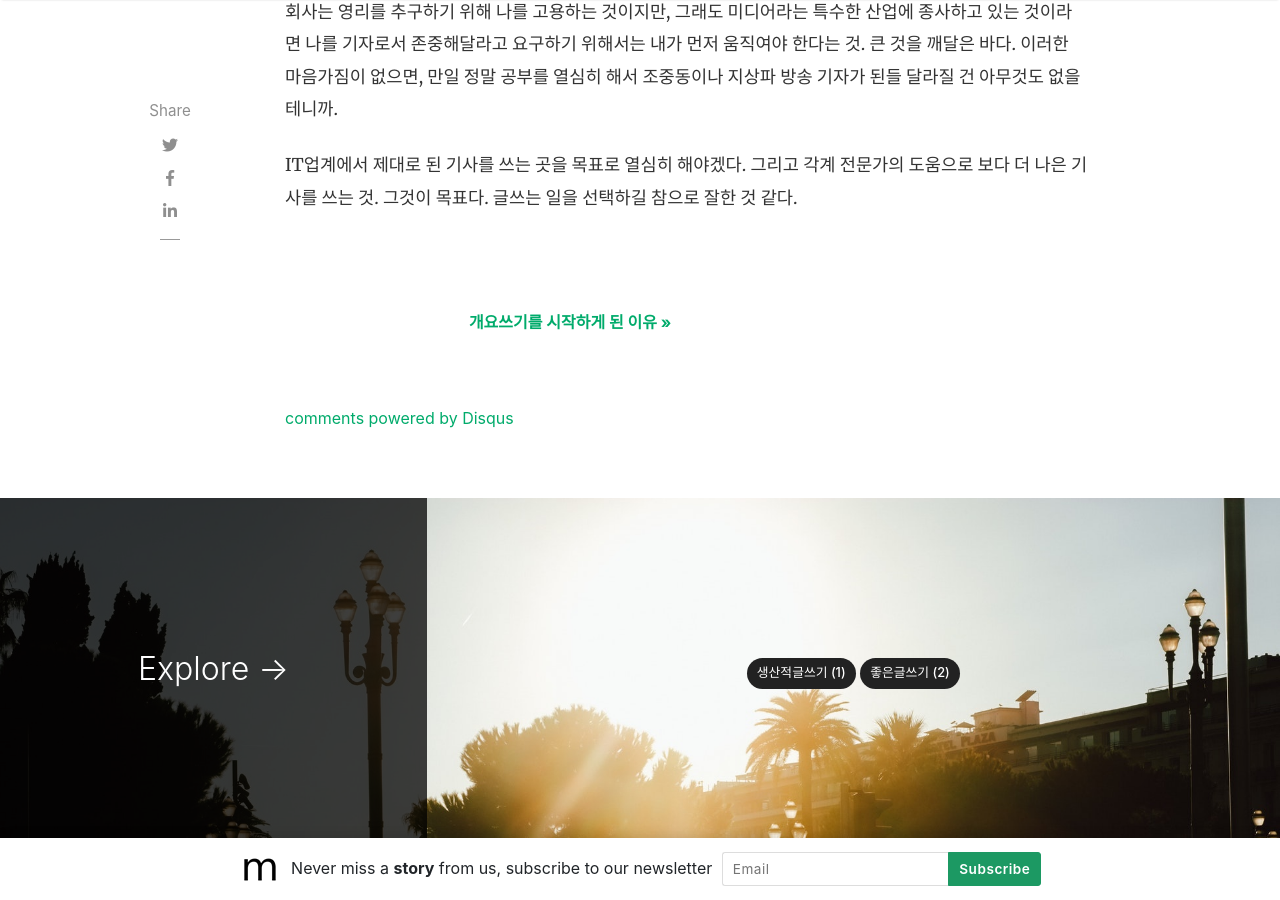
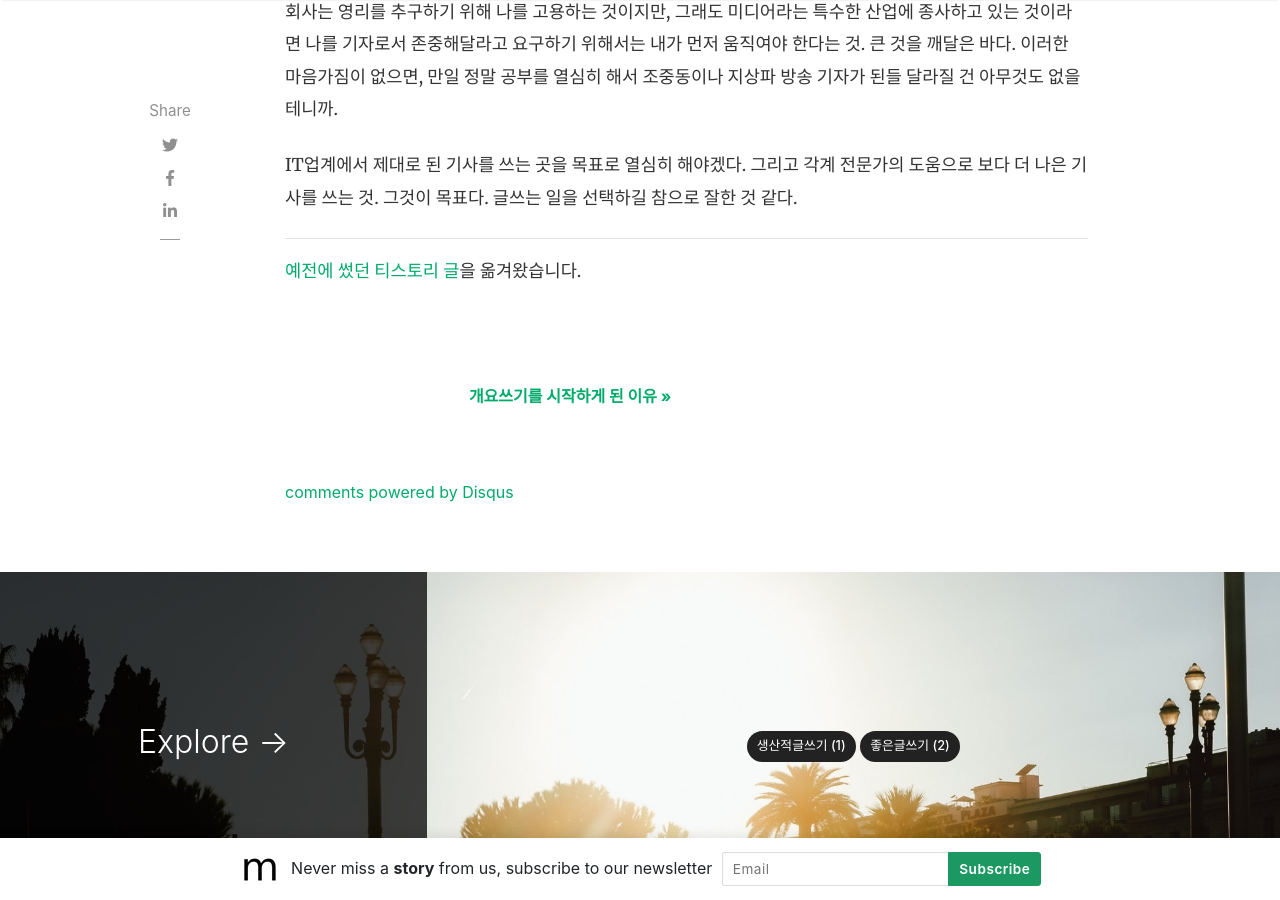
Before and after one commit to samantha-writer/samantha-writer.github.io, a Jekyll site: the page built from _posts/2015-04-19-150419.md, in a window 1280 px wide and 900 px high, scrolled down 3273 px. Built offline with Jekyll 4.4.1, drawn with Linux system fonts in a browser that asks for light colours; nearby versions of some CDN libraries; our own code applies the rules of GitHub Pages for plain Markdown files; comment, search, counter and statistics services are not loaded.

Commit message:
Update 2015-04-19-150419.md

```diff
--- a/_posts/2015-04-19-150419.md
+++ b/_posts/2015-04-19-150419.md
@@ -35,3 +35,6 @@
 자리 탓을 하느라 내가 뭘 해야 하는지도 보지 못하고 있었다는 어리석음. 아마도 이 어리석음을 반복하지 않기 위해서는 본 글을 3개월 마다 다시 봐야 하지 않을까 싶기도 하다. 바쁘고 힘들다는 핑계로 내 목적을 잊고 사는 것은 아닌지, 삶의 가치관을 잠시 내려두는 것은 아닌지 반성을 해봐야겠다. 물론 회사는 영리를 추구하는 곳이고, 그런 회사는 영리를 추구하기 위해 나를 고용하는 것이지만, 그래도 미디어라는 특수한 산업에 종사하고 있는 것이라면 나를 기자로서 존중해달라고 요구하기 위해서는 내가 먼저 움직여야 한다는 것. 큰 것을 깨달은 바다. 이러한 마음가짐이 없으면, 만일 정말 공부를 열심히 해서 조중동이나 지상파 방송 기자가 된들 달라질 건 아무것도 없을 테니까.
 
 IT업계에서 제대로 된 기사를 쓰는 곳을 목표로 열심히 해야겠다. 그리고 각계 전문가의 도움으로 보다 더 나은 기사를 쓰는 것. 그것이 목표다. 글쓰는 일을 선택하길 참으로 잘한 것 같다.
+
+-----------
+[예전에 썼던 티스토리 글](https://productivity.tistory.com/7?category=549780)을 옮겨왔습니다.
```
